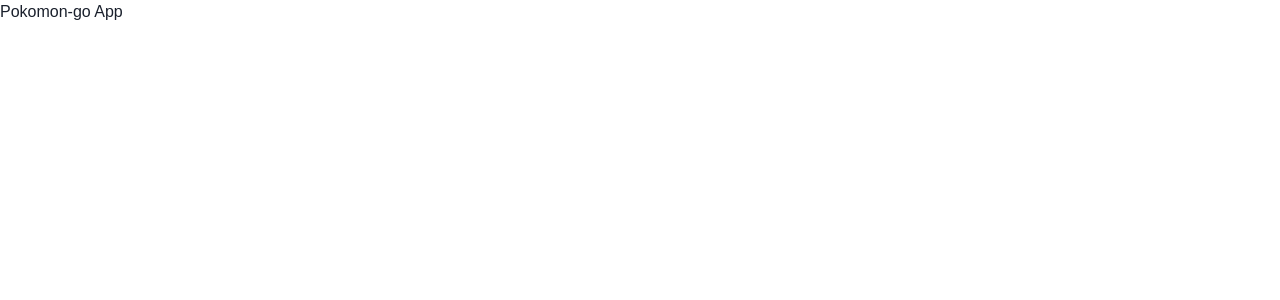
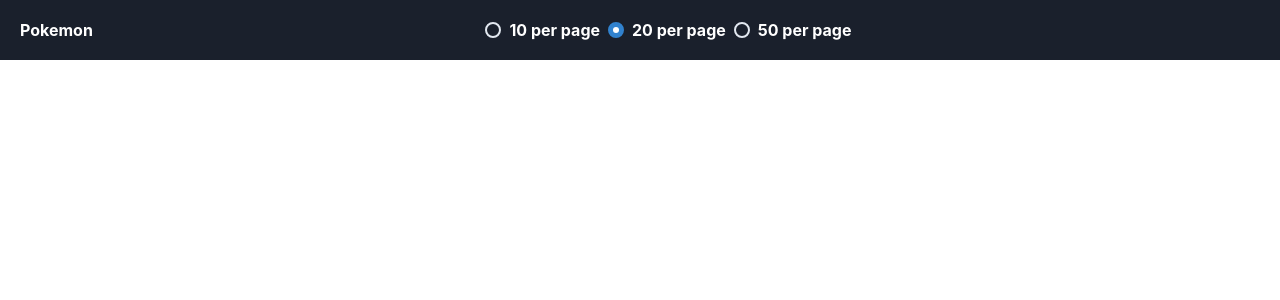
Before and after one commit to TanvirAlam/pokemon-go, a React (Create React App) app: page /item-limit/20 in a window 1280 px wide. Shown: the top 300 px of the page. Built offline with nearby package versions, Linux system fonts and the light colour scheme.

Commit message:
Adding navigation bar for common actions

```diff
--- a/src/App.tsx
+++ b/src/App.tsx
@@ -1,10 +1,19 @@
-import React from 'react';
+import React from "react";
+import { useLocation, useNavigate } from 'react-router-dom';
+import { PokemonNavBar } from "./components/navbar/NavBar";
 
 function App() {
+  const location = useLocation();
+  const navigate = useNavigate();
+
+  const handleFilters = (typeFilters: string) => {
+    console.log('handleFilters')
+  };
+
   return (
-    <div>
-      Pokomon-go App
-    </div>
+    <>
+      <PokemonNavBar navigateTo={navigate} handleFilter={handleFilters} location="" />
+    </>
   );
 }
 
--- /dev/null
+++ b/src/components/navbar/NavBar.module.ts
@@ -0,0 +1,74 @@
+import styled from 'styled-components'
+import { device } from '../../devices';
+
+export const HamburgerMenuContainer = styled.div`
+    display: flex;
+    justify-content: center;
+    align-items: center;
+    height: 100%;
+
+    @media ${device.laptop} {
+        display: none;
+    }
+
+    @media ${device.desktop} {
+        display: none;
+    }
+`
+
+export const NavBar = styled.nav`
+    position: fixed;
+    top: 0;
+    width: 100%;
+`
+
+export const MainNav = styled.div`
+    max-height: 0;
+    width: 100%;
+    padding: 0;
+    margin: 0;
+    display: flex;
+    align-items: center;
+    height: 100%;
+    -webkit-transition: opacity 300ms linear,
+    max-height 600ms linear;
+    transition: opacity 300ms linear,
+    max-height 600ms linear;
+
+    @media ${device.tablet} {
+        max-height: 60px;
+        visibility: visible;
+    }
+`
+
+export const MainNavLists = styled.ul`
+    position: relative;
+    display: flex;
+    color: white;
+    justify-content: space-between;
+    list-style: none;
+    align-items: center;
+    width: 100%;
+    padding: 20px;
+    font-weight: bold;
+    visibility: hidden;
+    opacity: 0;
+
+    @media ${device.tablet} {
+        flex-direction: row;
+        max-height: 60px;
+        visibility: visible;
+        opacity: 1;
+    }
+`
+export const SearchBarContainer = styled.div`
+    color: hsl(210, 24%, 16%);
+    display: -webkit-box;
+    display: -ms-flexbox;
+    display: grid;
+    grid-template-columns: auto auto;
+    gap: 1rem;
+    justify-items: center;
+    align-items: center;
+    max-width: 400px;
+`
--- /dev/null
+++ b/src/components/navbar/NavBar.tsx
@@ -0,0 +1,137 @@
+import React, { useState, useEffect } from 'react';
+import { NavLink } from 'react-router-dom'
+
+import {
+  Drawer,
+  DrawerBody,
+  DrawerFooter,
+  DrawerOverlay,
+  DrawerContent,
+  DrawerCloseButton,
+  Select,
+  Button,
+  Box,
+  IconButton,
+  Menu,
+  Radio,
+  RadioGroup,
+  Stack
+} from "@chakra-ui/react";
+import { HamburgerIcon } from "@chakra-ui/icons";
+import { HamburgerMenuContainer, NavBar, MainNav, MainNavLists, SearchBarContainer } from './NavBar.module'
+
+interface NavBarProps {
+    navigateTo: any;
+    handleFilter: (val: string) => void;
+    location: string;
+}
+
+export const PokemonNavBar = ({navigateTo, handleFilter, location}: NavBarProps) => {
+    const cardsPerPages = [
+        { label: "10 per page", value: 10},
+        { label: "20 per page", value: 20},
+        { label: "50 per page", value: 50},
+    ];
+    const [showNav, setShowNav] = useState(false);
+    const [itemPerPage, setItemPerPage] = useState(20);
+
+    const handleClick = () => {
+        let currentUrlParams = new URLSearchParams(window.location.search);
+        currentUrlParams.set("page", "1");
+        navigateTo(`?page=1`);
+        setShowNav(false);
+    };
+
+    const updateItemPerPage = (numItem: number) => {
+        let currentUrlParams = new URLSearchParams(window.location.search);
+        currentUrlParams.set("page", "1");
+        setItemPerPage(numItem)
+    }
+
+    useEffect(() => {
+        navigateTo(`/item-limit/${itemPerPage}`);
+    }, [itemPerPage]);
+
+    return (
+        <NavBar>
+            <Box bg="gray.800" h="60px">
+                <HamburgerMenuContainer>
+                    <IconButton
+                        aria-label="menu"
+                        icon={<HamburgerIcon />}
+                        variant={"ghost"}
+                        size="lg"
+                        colorScheme="blackAlpha"
+                        color="white"
+                        className="navbar-toggle-btn"
+                        onClick={() => setShowNav(true)}
+                    />
+                </HamburgerMenuContainer>
+                <MainNav>
+                    <MainNavLists>
+                        <li>
+                            <NavLink to="/">
+                                Pokemon
+                            </NavLink>
+                        </li>
+                         <li>
+                            <Menu>
+                                <RadioGroup value={itemPerPage}>
+                                    <Stack direction='row'>
+                                        {cardsPerPages.map(({label, value}) => (
+                                            <Radio key={value} onChange={() => updateItemPerPage(value)} value={value}>{label}</Radio>
+                                        ))}
+                                    </Stack>
+                                </RadioGroup>
+                            </Menu>
+                        </li>
+                        <li>
+                            <SearchBarContainer>
+                                {/* Searching and filters */}
+                            </SearchBarContainer>
+                        </li>
+                    </MainNavLists>
+                </MainNav>
+                <Drawer
+                    isOpen={showNav}
+                    placement="right"
+                    onClose={() => setShowNav(false)}
+                >
+                    <DrawerOverlay>
+                        <DrawerCloseButton />
+                        <DrawerContent>
+                            <DrawerBody>
+                                <NavLink to="/">
+                                    <Button
+                                        colorScheme="facebook"
+                                        mb="2"
+                                        variant="ghost"
+                                        onClick={() => setShowNav(!showNav)}
+                                    >
+                                        Pokemon
+                                    </Button>
+                                </NavLink>
+                                <Select onChange={handleClick}>
+                                    {cardsPerPages.map(({label, value}) => (
+                                        <option
+                                            key={value}
+                                            value={value}
+                                            onClick={() => setShowNav(!showNav)}
+                                        >
+                                            {label}
+                                        </option>
+                                    ))}
+                                </Select>
+                            </DrawerBody>
+                            <DrawerFooter>
+                                <SearchBarContainer>
+                                    {/* Searching and filters */}
+                                </SearchBarContainer>
+                            </DrawerFooter>
+                        </DrawerContent>
+                    </DrawerOverlay>
+                </Drawer>
+            </Box>
+        </NavBar>
+    )
+}
```
